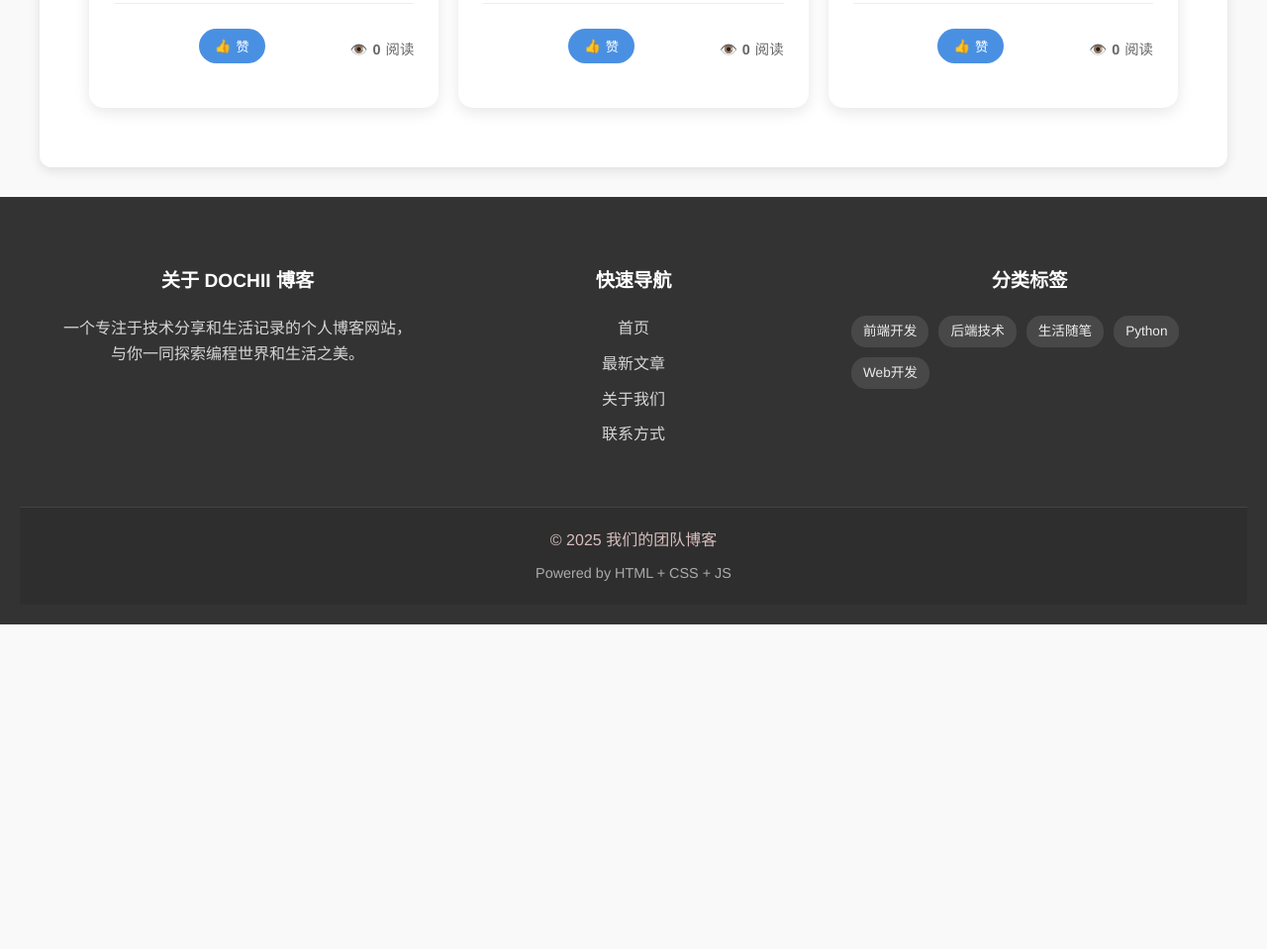
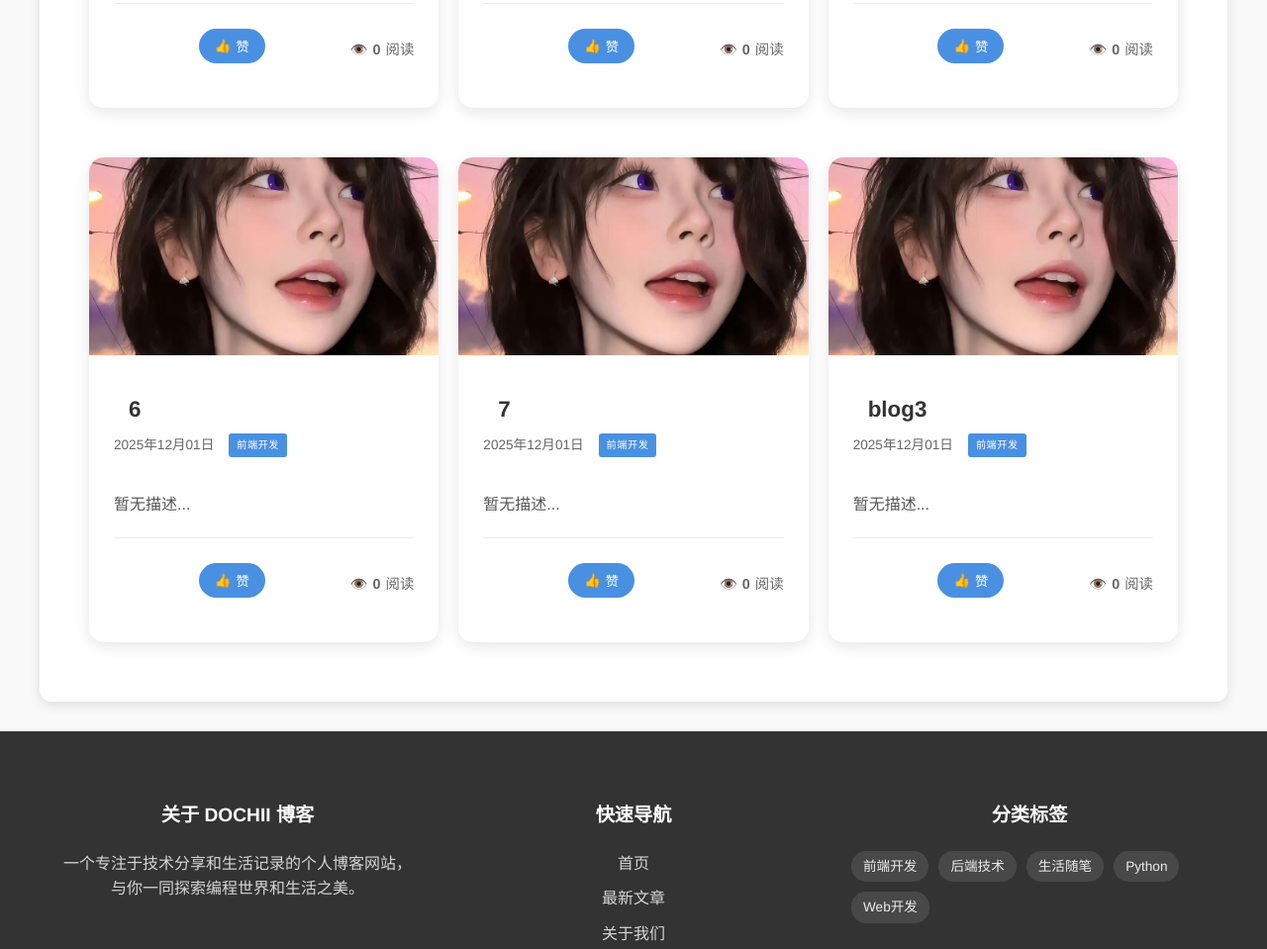
Before and after one commit to rongyicheng23-afk/blog, a plain HTML site: page index.html in a window 1280 px wide. Shown: the part 1363-2322 px from the top of the page at 99% size. Before the commit the page ends 1994 px from the top, so only its background shows below. Drawn offline with Linux system fonts and the light colour scheme.

Commit message:
2025/12/01/10/53/53

```diff
--- a/index.html
+++ b/index.html
@@ -269,6 +269,108 @@
           </footer>
         </div>
       </article>
+      <article class="blog-card" data-category="frontend" itemscope itemtype="http://schema.org/BlogPosting">
+        <div class="blog-card-image">
+          <img src="./src/sample.jpg" alt="6" loading="lazy" />
+        </div>
+        <div class="blog-card-content">
+          <header class="blog-card-header">
+            <h2 itemprop="headline">
+              <a href="./pages/6.html" class="blog-link" itemprop="url">
+                6
+              </a>
+            </h2>
+            <div class="blog-meta">
+              <time datetime="2025-12-01" itemprop="datePublished">2025年12月01日</time>
+              <span class="category-tag" data-category="frontend">前端开发</span>
+            </div>
+          </header>
+          <div class="blog-card-body">
+            <p itemprop="description">
+              暂无描述...
+            </p>
+          </div>
+          <footer class="blog-card-footer">
+            <div class="blog-stats">
+              <button class="like-btn" aria-label="点赞">
+                <span aria-hidden="true">👍</span> 赞
+              </button>
+              <span class="views" title="阅读量">
+                <span aria-hidden="true">👁️</span>
+                <span itemprop="interactionCount">0</span> 阅读
+              </span>
+            </div>
+          </footer>
+        </div>
+      </article>
+      <article class="blog-card" data-category="frontend" itemscope itemtype="http://schema.org/BlogPosting">
+        <div class="blog-card-image">
+          <img src="./src/sample.jpg" alt="7" loading="lazy" />
+        </div>
+        <div class="blog-card-content">
+          <header class="blog-card-header">
+            <h2 itemprop="headline">
+              <a href="./pages/7.html" class="blog-link" itemprop="url">
+                7
+              </a>
+            </h2>
+            <div class="blog-meta">
+              <time datetime="2025-12-01" itemprop="datePublished">2025年12月01日</time>
+              <span class="category-tag" data-category="frontend">前端开发</span>
+            </div>
+          </header>
+          <div class="blog-card-body">
+            <p itemprop="description">
+              暂无描述...
+            </p>
+          </div>
+          <footer class="blog-card-footer">
+            <div class="blog-stats">
+              <button class="like-btn" aria-label="点赞">
+                <span aria-hidden="true">👍</span> 赞
+              </button>
+              <span class="views" title="阅读量">
+                <span aria-hidden="true">👁️</span>
+                <span itemprop="interactionCount">0</span> 阅读
+              </span>
+            </div>
+          </footer>
+        </div>
+      </article>
+      <article class="blog-card" data-category="frontend" itemscope itemtype="http://schema.org/BlogPosting">
+        <div class="blog-card-image">
+          <img src="./src/sample.jpg" alt="blog3" loading="lazy" />
+        </div>
+        <div class="blog-card-content">
+          <header class="blog-card-header">
+            <h2 itemprop="headline">
+              <a href="./pages/blog3.html" class="blog-link" itemprop="url">
+                blog3
+              </a>
+            </h2>
+            <div class="blog-meta">
+              <time datetime="2025-12-01" itemprop="datePublished">2025年12月01日</time>
+              <span class="category-tag" data-category="frontend">前端开发</span>
+            </div>
+          </header>
+          <div class="blog-card-body">
+            <p itemprop="description">
+              暂无描述...
+            </p>
+          </div>
+          <footer class="blog-card-footer">
+            <div class="blog-stats">
+              <button class="like-btn" aria-label="点赞">
+                <span aria-hidden="true">👍</span> 赞
+              </button>
+              <span class="views" title="阅读量">
+                <span aria-hidden="true">👁️</span>
+                <span itemprop="interactionCount">0</span> 阅读
+              </span>
+            </div>
+          </footer>
+        </div>
+      </article>
     </div>
   </main>
 
```
Also changed, not shown: pages/blog3.html (added, +52 -0 lines), 2 other files.
